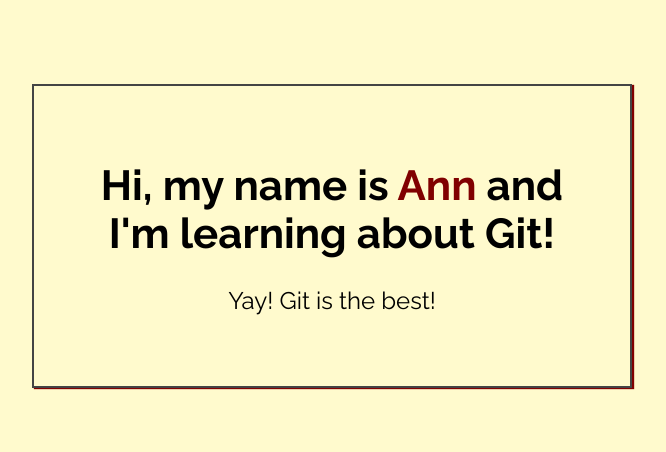
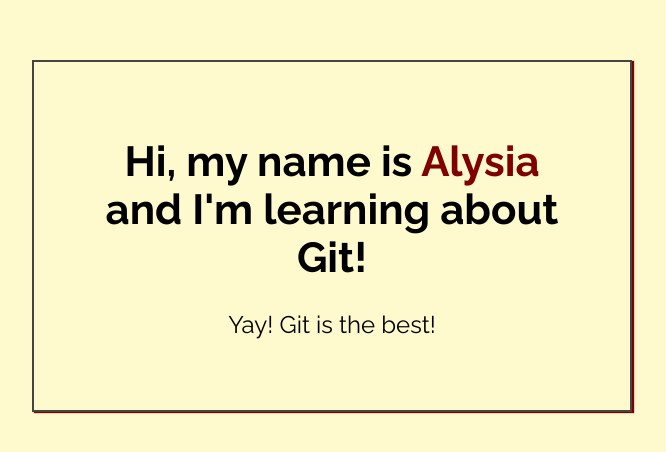
Before and after one commit to alysiam88/my-first-repo, a plain HTML site: page index.html in a window 1280 px wide. Shown: the part 164-616 px from the top of the page, without its empty margins (308-974 px from the left). Drawn offline with Linux system fonts and the light colour scheme.

Commit message:
Added name to index.html

```diff
--- a/index.html
+++ b/index.html
@@ -14,7 +14,7 @@
 <body>
 
     <div class="greeting">
-        <h1>Hi, my name is <span class="highlight">Ann</span> and I'm learning about Git! </h1>
+        <h1>Hi, my name is <span class="highlight">Alysia</span> and I'm learning about Git! </h1>
 
         <p>Yay! Git is the best!</p>
     </div>
```
